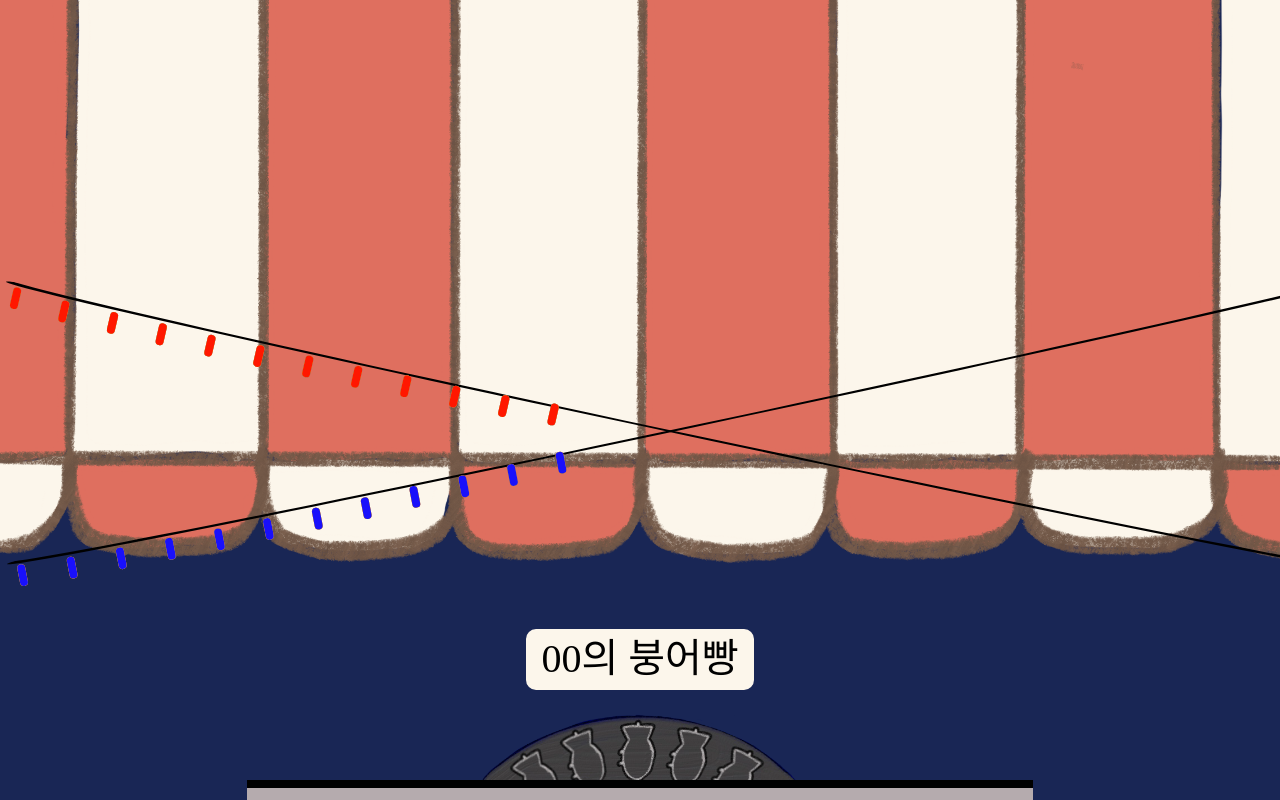
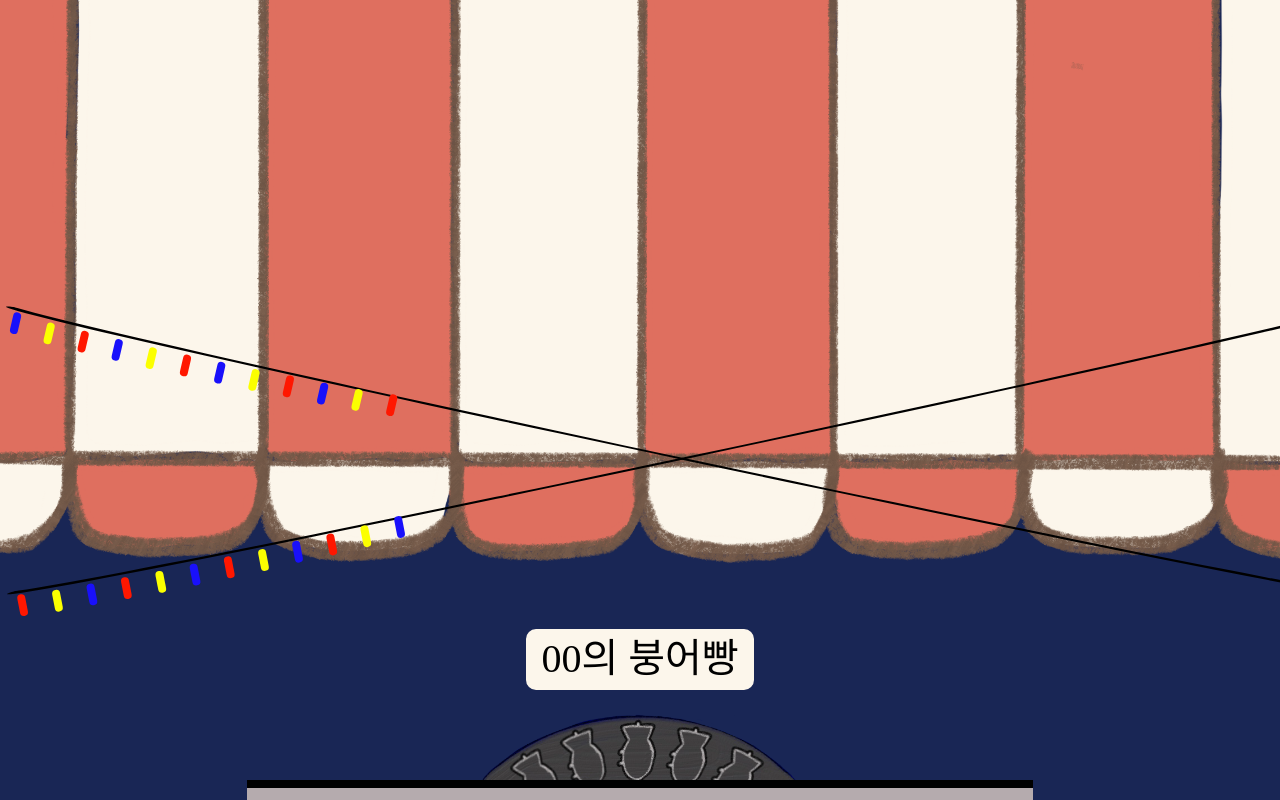
Before and after one commit to boongObbang-plz/boongObbang, a React (Create React App) app in the folder frontend/: page / in a window 1280 px wide. Shown: the top 800 px of the page. Built offline with nearby package versions, Linux system fonts and the light colour scheme; a web font is replaced by a local one.

Commit message:
fix: 조명 간격 조정

```diff
--- a/frontend/src/components/MainPage/Light.js
+++ b/frontend/src/components/MainPage/Light.js
@@ -3,10 +3,10 @@ import LightBulbs from "components/MainPage/LightBulbs";
 const Light = ({ selectedIdx }) => {
   return (
     <>
-      <div className="relative top-[-160px] left-[-10px] w-[110%] h-5 rounded-[80%] -rotate-12 shadow-light">
+      <div className="relative top-[-130px] left-[-10px] w-[110%] h-5 rounded-[80%] -rotate-12 shadow-light">
         <LightBulbs selectedIdx={selectedIdx} secondLine={false} />
       </div>
-      <div className="relative top-[-170px] left-[-10px] w-[110%] h-5 rounded-[80%] rotate-12 shadow-light">
+      <div className="relative top-[-145px] left-[-10px] w-[110%] h-5 rounded-[80%] rotate-12 shadow-light">
         <LightBulbs selectedIdx={selectedIdx} secondLine={true} />
       </div>
     </>
--- a/frontend/src/components/MainPage/LightBulbs.js
+++ b/frontend/src/components/MainPage/LightBulbs.js
@@ -10,48 +10,52 @@ const LightBulbs = ({ selectedIdx, secondLine }) => {
 
   const location = [
     ["top-[16px]", "left-[10px]"],
-    ["top-[19px]", "left-[60px]"],
-    ["top-[20px]", "left-[110px]"],
-    ["top-[21px]", "left-[160px]"],
-    ["top-[22px]", "left-[210px]"],
-    ["top-[22px]", "left-[260px]"],
-    ["top-[22px]", "left-[310px]"],
-    ["top-[22px]", "left-[360px]"],
-    ["top-[21px]", "left-[410px]"],
-    ["top-[21px]", "left-[460px]"],
-    ["top-[20px]", "left-[510px]"],
-    ["top-[18px]", "left-[560px]"],
+    ["top-[19px]", "left-[45px]"],
+    ["top-[20px]", "left-[80px]"],
+    ["top-[21px]", "left-[115px]"],
+    ["top-[22px]", "left-[150px]"],
+    ["top-[22px]", "left-[185px]"],
+    ["top-[22px]", "left-[220px]"],
+    ["top-[22px]", "left-[255px]"],
+    ["top-[21px]", "left-[290px]"],
+    ["top-[21px]", "left-[325px]"],
+    ["top-[20px]", "left-[360px]"],
+    ["top-[18px]", "left-[395px]"],
   ];
 
   const result = [];
 
   const rendering = () => {
+    console.log("hi");
     var i = 0;
     while (i < 12) {
       if (secondLine === false) {
         for (let j = 0; j < 3; j++) {
+          // console.log("here");
           result.push(
             <LightBulb
               key={i}
-              color={lights[Number(selectedIdx)][j]}
+              color={lights[selectedIdx][j]}
               top={location[i][0]}
               left={location[i][1]}
             />
           );
+          i++;
         }
       } else {
         for (let j = 2; j >= 0; j--) {
+          // console.log("hi");
           result.push(
             <LightBulb
-              key={i}
-              color={lights[Number(selectedIdx)][j]}
+              key={i + 10}
+              color={lights[selectedIdx][j]}
               top={location[i][0]}
               left={location[i][1]}
             />
           );
+          i++;
         }
       }
-      i++;
     }
 
     return <>{result}</>;
```
